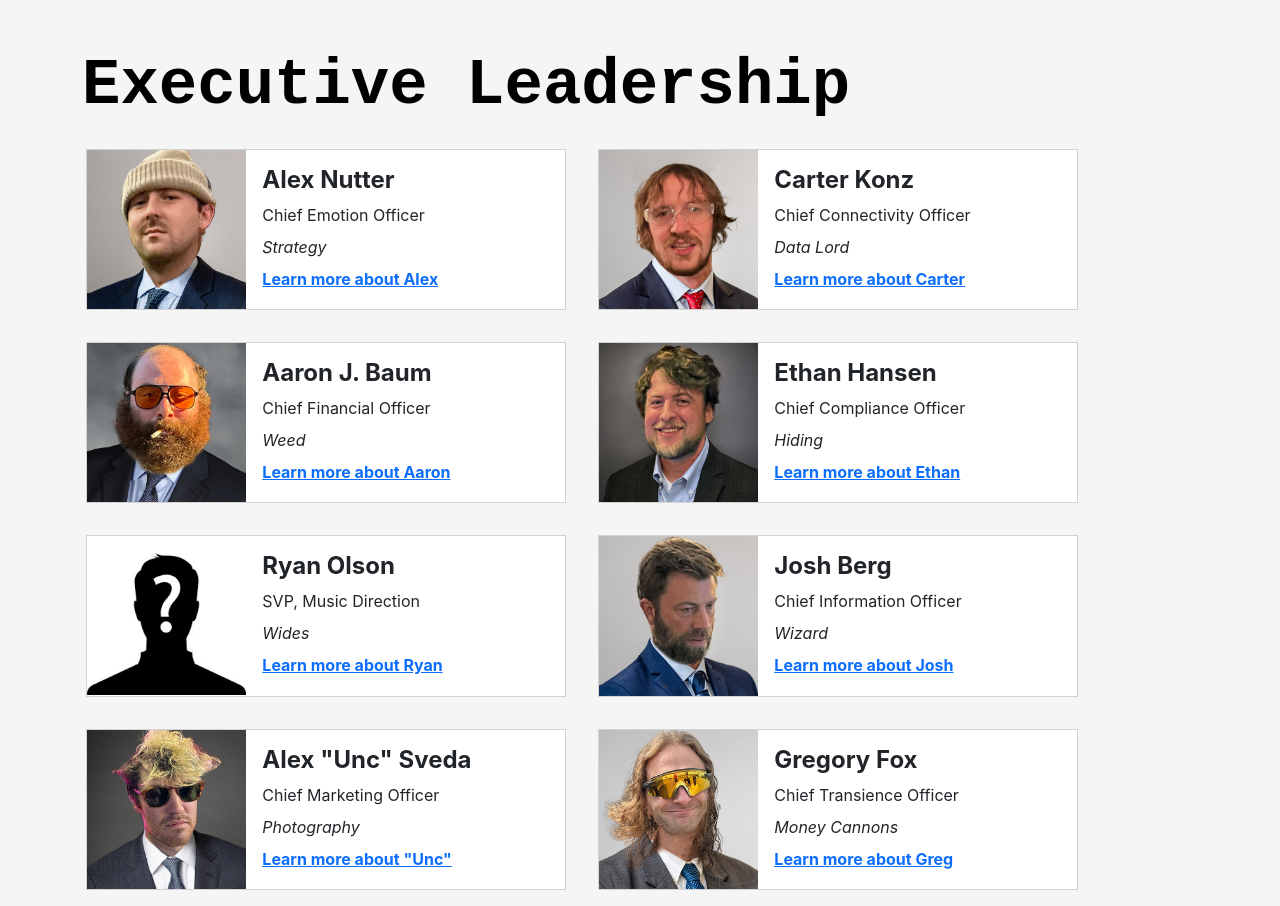
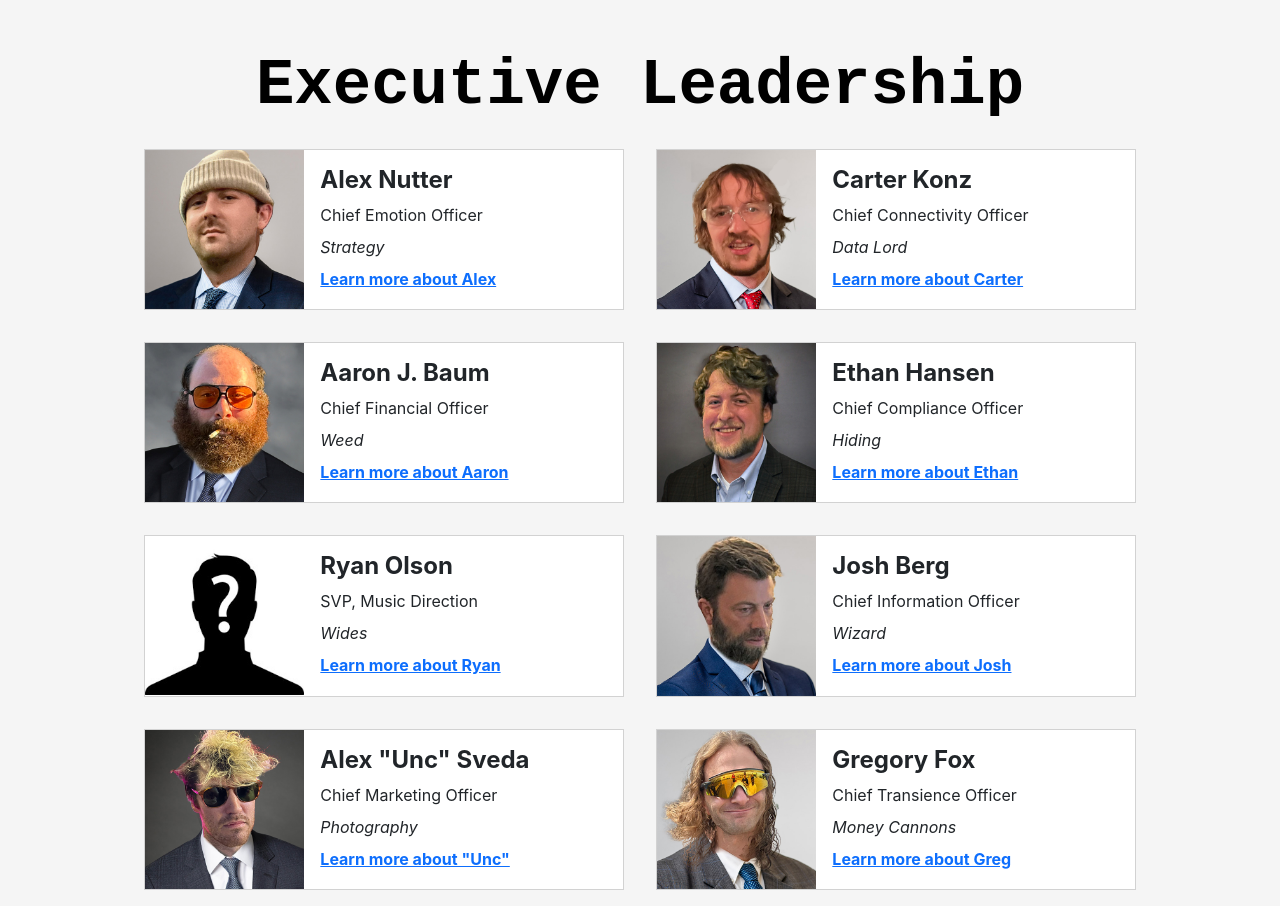
Before and after one commit to cartfisk/braingiver.life, a plain HTML site: page team.html in a window 1280 px wide. Drawn offline with nearby package versions, Linux system fonts and the light colour scheme.

Commit message:
- rename org-chart team - center org chart

```diff
--- a/org-chart.html
+++ b/team.html
@@ -7,12 +7,12 @@
         <link rel="stylesheet" type="text/css" href="style.css">
         <!doctype html>
     </head>
-    <body class="org-chart">
+    <body class="org-chart ">
         <div class="container-md">
             <div class="row">
-                <h2 class="fw-bold mt-5 heading">Executive Leadership</h2>
+                <h2 class="text-center fw-bold mt-5 heading">Executive Leadership</h2>
             </div>
-            <div class="row">
+            <div class="row justify-content-center">
                 <div class="card m-3 p-0 rounded-0" style="max-width: 480px;">
                     <div class="row g-0">
                         <div class="col-md-4">
```
Also changed, not shown: index.html (+1 -1 lines).
